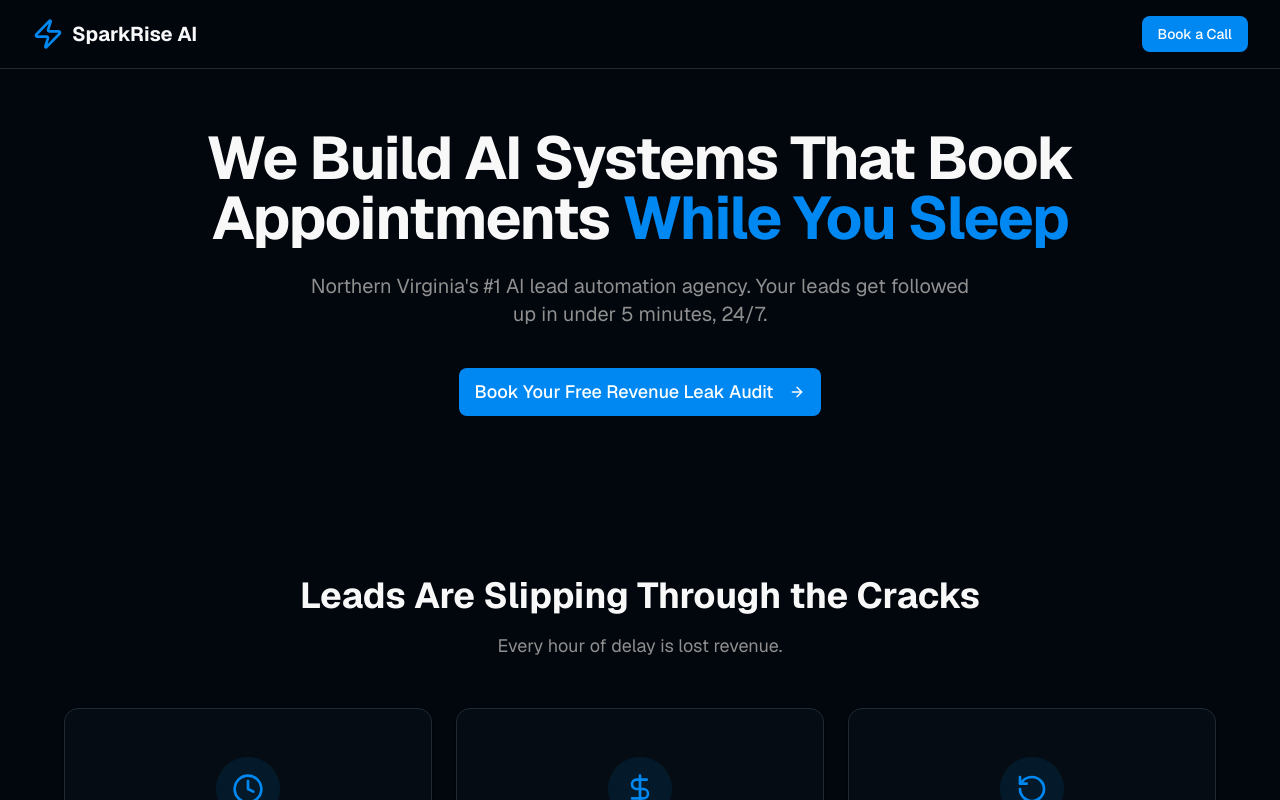
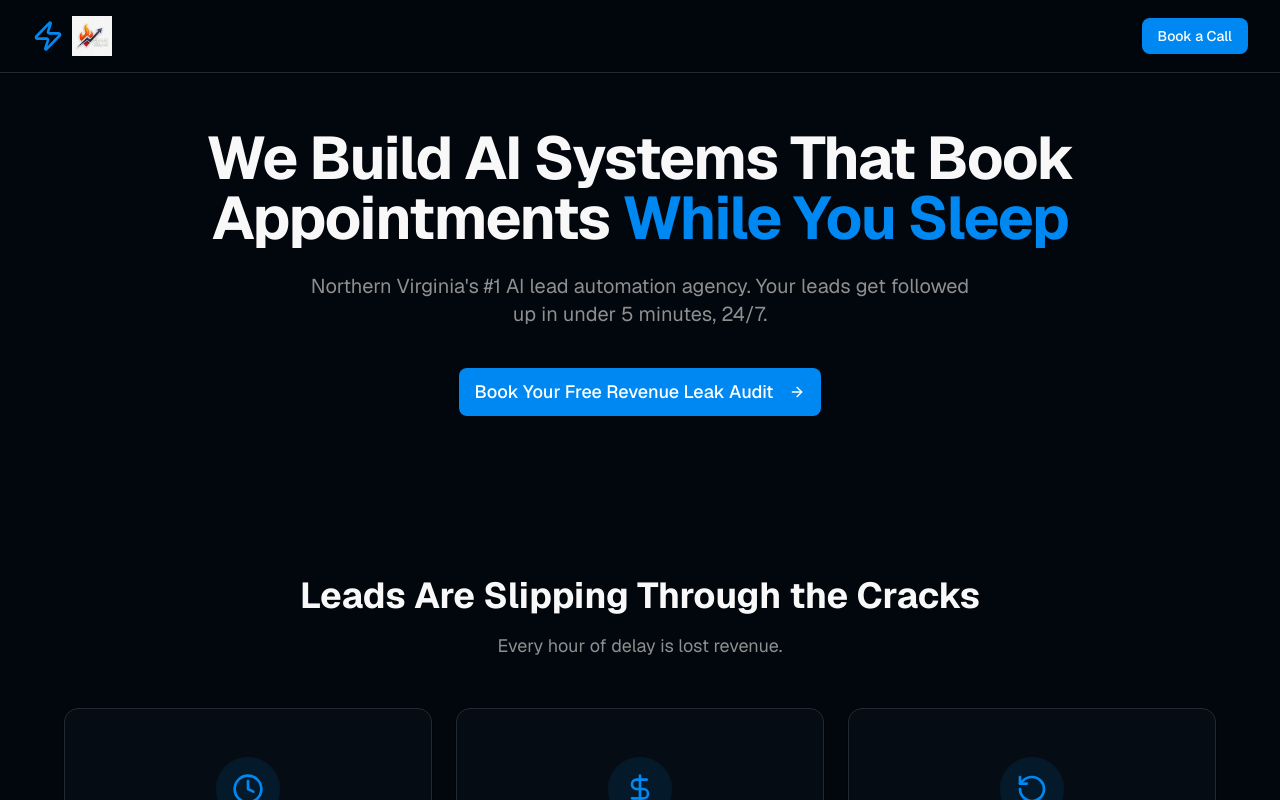
Before and after one commit to Maxspark28/sparkriseai-website-t9, a Next.js app: page / in a window 1280 px wide. Shown: the top 800 px of the page. Built offline with nearby package versions, Linux system fonts and the light colour scheme.

Commit message:
Update page.tsx

```diff
--- a/app/page.tsx
+++ b/app/page.tsx
@@ -49,7 +49,7 @@ export default function SparkRiseAI() {
         <div className="mx-auto flex max-w-7xl items-center justify-between px-4 py-4 sm:px-6 lg:px-8">
           <div className="flex items-center gap-2">
             <Zap className="h-8 w-8 text-primary" />
-            <span className="text-xl font-bold">SparkRise AI</span>
+            <img src="/logo.jpg" alt="SparkRise AI" style={{height: '40px'}} />
           </div>
           <Button className="bg-primary text-primary-foreground hover:bg-primary/90">
             Book a Call
```
